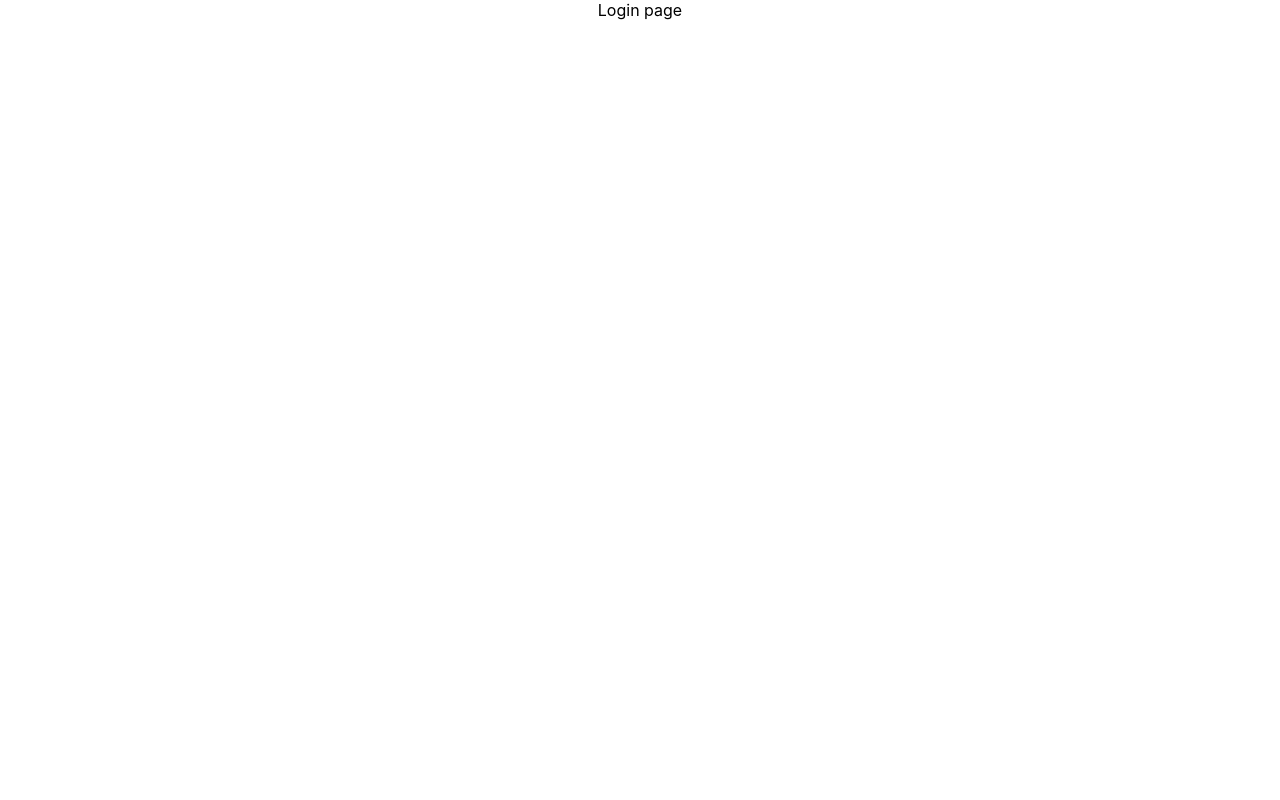
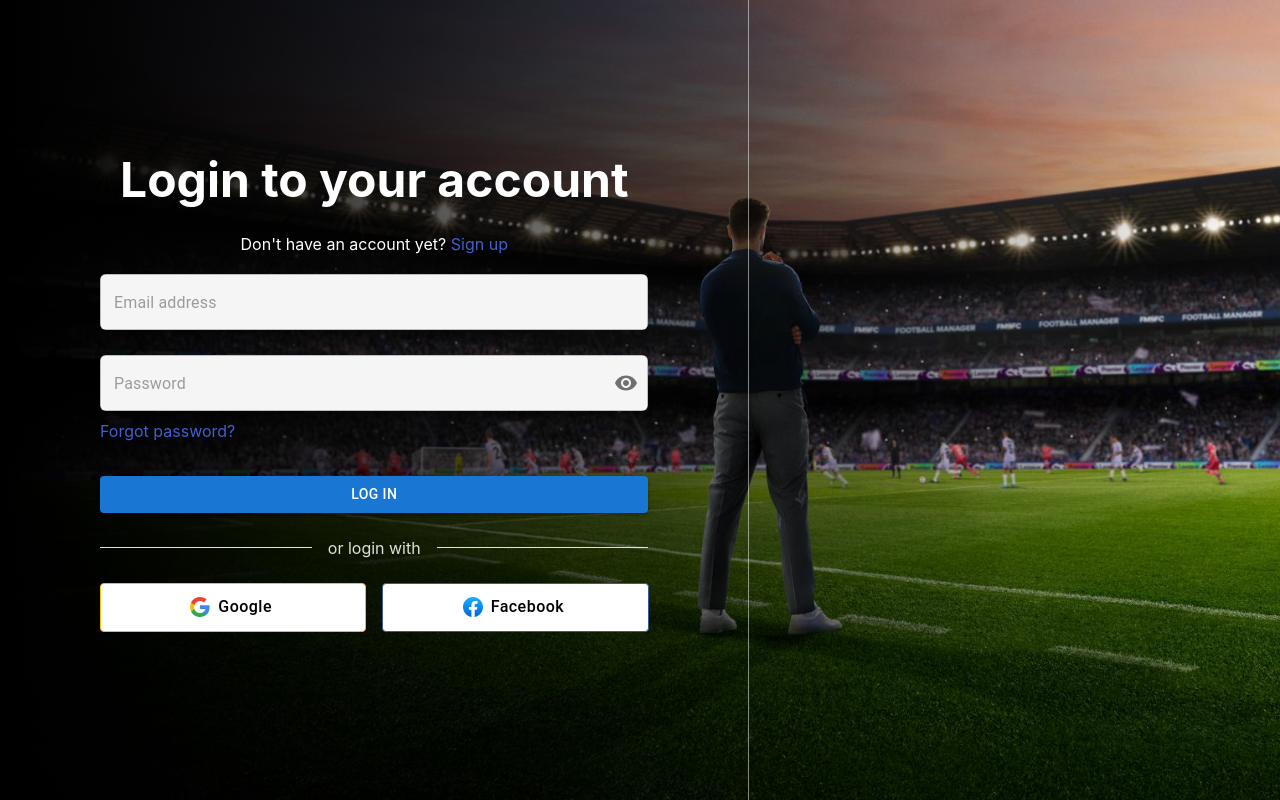
Before and after one commit to SoccerVision/soccer-vision-client, a React (Create React App) app: page /login in a window 1280 px wide. Built offline with nearby package versions, Linux system fonts and the light colour scheme.

Commit message:
Add Login page Add mui library

```diff
--- a/package.json
+++ b/package.json
@@ -9,6 +9,11 @@
     "eject": "react-scripts eject"
   },
   "dependencies": {
+    "@emotion/react": "^11.13.5",
+    "@emotion/styled": "^11.13.5",
+    "@mui/icons-material": "^6.1.8",
+    "@mui/material": "^6.1.8",
+    "@mui/styled-engine-sc": "^6.1.8",
     "@tanstack/react-query": "^5.61.0",
     "@testing-library/jest-dom": "^5.14.1",
     "@testing-library/react": "^13.0.0",
@@ -23,6 +28,7 @@
     "react-hook-form": "^7.53.2",
     "react-router-dom": "^6.28.0",
     "react-scripts": "5.0.1",
+    "styled-components": "^6.1.13",
     "typescript": "^4.4.2",
     "web-vitals": "^2.1.0"
   },
--- a/src/App.css
+++ b/src/App.css
@@ -2,3 +2,7 @@
   text-align: center;
   min-height: 100vh;
 }
+
+.MuiHelperText-root {
+  background-color: transparent;
+}
--- a/src/App.tsx
+++ b/src/App.tsx
@@ -2,9 +2,9 @@ import React from "react";
 import { Route, Routes } from "react-router-dom";
 import "./App.css";
 import { UserProvider } from "./context/UserContext";
-import Home from "./pages/Home/Home";
+import { Home } from "./pages/Home/Home";
 import { Landing } from "./pages/Landing/Landing";
-import Login from "./pages/Login/Login";
+import { Login } from "./pages/Login/Login";
 
 function App() {
   return (
--- /dev/null
+++ b/src/components/core/Icon/CustomIcons.tsx
@@ -0,0 +1,68 @@
+import { SvgIcon } from "@mui/material";
+
+export function FacebookIcon() {
+  return (
+    <SvgIcon>
+      <svg
+        width="16"
+        height="16"
+        viewBox="0 0 16 16"
+        fill="none"
+        xmlns="http://www.w3.org/2000/svg"
+      >
+        <path
+          d="M6.68 15.92C2.88 15.24 0 11.96 0 8C0 3.6 3.6 0 8 0C12.4 0 16 3.6 16 8C16 11.96 13.12 15.24 9.32 15.92L8.88 15.56H7.12L6.68 15.92Z"
+          fill="url(#paint0_linear_795_116)"
+        />
+        <path
+          d="M11.12 10.2391L11.48 7.99914H9.36V6.43914C9.36 5.79914 9.6 5.31914 10.56 5.31914H11.6V3.27914C11.04 3.19914 10.4 3.11914 9.84 3.11914C8 3.11914 6.72 4.23914 6.72 6.23914V7.99914H4.72V10.2391H6.72V15.8791C7.16 15.9591 7.6 15.9991 8.04 15.9991C8.48 15.9991 8.92 15.9591 9.36 15.8791V10.2391H11.12Z"
+          fill="white"
+        />
+        <defs>
+          <linearGradient
+            id="paint0_linear_795_116"
+            x1="8"
+            y1="0"
+            x2="8"
+            y2="15.9991"
+            gradientUnits="userSpaceOnUse"
+          >
+            <stop stopColor="#1AAFFF" />
+            <stop offset="1" stopColor="#0163E0" />
+          </linearGradient>
+        </defs>
+      </svg>
+    </SvgIcon>
+  );
+}
+
+export function GoogleIcon() {
+  return (
+    <SvgIcon>
+      <svg
+        width="16"
+        height="16"
+        viewBox="0 0 16 16"
+        fill="none"
+        xmlns="http://www.w3.org/2000/svg"
+      >
+        <path
+          d="M15.68 8.18182C15.68 7.61455 15.6291 7.06909 15.5345 6.54545H8V9.64364H12.3055C12.1164 10.64 11.5491 11.4836 10.6982 12.0509V14.0655H13.2945C14.8073 12.6691 15.68 10.6182 15.68 8.18182Z"
+          fill="#4285F4"
+        />
+        <path
+          d="M8 16C10.16 16 11.9709 15.2873 13.2945 14.0655L10.6982 12.0509C9.98545 12.5309 9.07636 12.8218 8 12.8218C5.92 12.8218 4.15273 11.4182 3.52 9.52727H0.858182V11.5927C2.17455 14.2036 4.87273 16 8 16Z"
+          fill="#34A853"
+        />
+        <path
+          d="M3.52 9.52C3.36 9.04 3.26545 8.53091 3.26545 8C3.26545 7.46909 3.36 6.96 3.52 6.48V4.41455H0.858182C0.312727 5.49091 0 6.70545 0 8C0 9.29455 0.312727 10.5091 0.858182 11.5855L2.93091 9.97091L3.52 9.52Z"
+          fill="#FBBC05"
+        />
+        <path
+          d="M8 3.18545C9.17818 3.18545 10.2255 3.59273 11.0618 4.37818L13.3527 2.08727C11.9636 0.792727 10.16 0 8 0C4.87273 0 2.17455 1.79636 0.858182 4.41455L3.52 6.48C4.15273 4.58909 5.92 3.18545 8 3.18545Z"
+          fill="#EA4335"
+        />
+      </svg>
+    </SvgIcon>
+  );
+}
--- a/src/pages/Home/Home.tsx
+++ b/src/pages/Home/Home.tsx
@@ -3,5 +3,3 @@ import React from "react";
 export const Home = () => {
   return <section>Home page</section>;
 };
-
-export default Home;
--- a/src/pages/Login/Login.css
+++ b/src/pages/Login/Login.css
@@ -0,0 +1,75 @@
+.container {
+  display: flex;
+  height: 100vh;
+  background-image: linear-gradient(
+      to right,
+      rgba(0, 0, 0, 1),
+      rgba(0, 0, 0, 0)
+    ),
+    url("../../images/login-background.jpg");
+  background-position: center;
+  background-repeat: no-repeat;
+  background-size: cover;
+}
+
+.login-form {
+  display: flex;
+  flex-direction: column;
+  gap: 25px;
+  color: #fff;
+  border-right: 1px solid rgba(255, 255, 255, 0.5);
+  padding: 100px;
+}
+
+.title {
+  font-size: 3rem;
+  margin: 50px 20px 0;
+}
+
+.signup-link {
+  margin: 0 0 -5px;
+}
+
+.login-form-input {
+  background-color: whitesmoke;
+  border-radius: 6px;
+}
+
+.error-message {
+  align-self: flex-start;
+  margin: -20px 5px -5px;
+  color: red;
+}
+
+.link {
+  color: #435fce;
+  text-decoration: none;
+  align-self: flex-start;
+  margin: -15px 0 10px;
+}
+
+.link:hover {
+  text-decoration: underline;
+}
+
+.separator {
+  display: flex;
+  align-items: center;
+  margin: 0;
+  color: #e0e0e0;
+}
+
+.line {
+  flex: 1;
+  height: 1px;
+  background-color: #e0e0e0;
+}
+
+.or-text {
+  margin: 0 1rem;
+}
+
+.social-login {
+  display: flex;
+  gap: 1rem;
+}
--- a/src/pages/Login/Login.tsx
+++ b/src/pages/Login/Login.tsx
@@ -1,7 +1,187 @@
+import Visibility from "@mui/icons-material/Visibility";
+import VisibilityOff from "@mui/icons-material/VisibilityOff";
+import {
+  Button,
+  FormControl,
+  IconButton,
+  InputAdornment,
+  TextField,
+} from "@mui/material";
 import React from "react";
+import {
+  FacebookIcon,
+  GoogleIcon,
+} from "../../components/core/Icon/CustomIcons";
+import "./Login.css";
 
 export const Login = () => {
-  return <section>Login page</section>;
+  const [emailError, setEmailError] = React.useState(false);
+  const [emailErrorMessage, setEmailErrorMessage] = React.useState("");
+  const [passwordError, setPasswordError] = React.useState(false);
+  const [passwordErrorMessage, setPasswordErrorMessage] = React.useState("");
+  const [showPassword, setShowPassword] = React.useState(false);
+
+  const handleClickShowPassword = () => setShowPassword((show) => !show);
+
+  const handleSubmit = (event: React.FormEvent<HTMLFormElement>) => {
+    event.preventDefault();
+
+    if (emailError || passwordError) {
+      return;
+    }
+
+    const data = new FormData(event.currentTarget);
+    console.log({
+      email: data.get("email"),
+      password: data.get("password"),
+    });
+  };
+
+  const validateInputs = () => {
+    const email = document.getElementById("email") as HTMLInputElement;
+    const password = document.getElementById("password") as HTMLInputElement;
+
+    let isValid = true;
+
+    if (!email.value || !/\S+@\S+\.\S+/.test(email.value)) {
+      setEmailError(true);
+      setEmailErrorMessage("Please enter a valid email address.");
+      isValid = false;
+    } else {
+      setEmailError(false);
+      setEmailErrorMessage("");
+    }
+
+    if (!password.value || password.value.length < 6) {
+      setPasswordError(true);
+      setPasswordErrorMessage("Password must be at least 6 characters long.");
+      isValid = false;
+    } else {
+      setPasswordError(false);
+      setPasswordErrorMessage("");
+    }
+
+    return isValid;
+  };
+
+  return (
+    <section className="container">
+      <form onSubmit={handleSubmit} className="login-form">
+        <h1 className="title">Login to your account</h1>
+        <p className="signup-link">
+          Don't have an account yet?{" "}
+          <a href="/signup" className="link">
+            Sign up
+          </a>
+        </p>
+        <FormControl>
+          <TextField
+            id="email"
+            name="email"
+            type="email"
+            placeholder="Email address"
+            className="login-form-input"
+            error={emailError}
+            autoComplete="email"
+            fullWidth
+            variant="outlined"
+            color={emailError ? "error" : "primary"}
+          />
+        </FormControl>
+        {emailErrorMessage && (
+          <p className="error-message">{emailErrorMessage}</p>
+        )}
+        <FormControl>
+          <TextField
+            id="password"
+            name="password"
+            className="login-form-input"
+            type={showPassword ? "text" : "password"}
+            placeholder="Password"
+            error={passwordError}
+            autoComplete="current-password"
+            fullWidth
+            variant="outlined"
+            color={passwordError ? "error" : "primary"}
+            slotProps={{
+              input: {
+                endAdornment: (
+                  <InputAdornment position="end">
+                    <IconButton
+                      aria-label={
+                        showPassword
+                          ? "hide the password"
+                          : "display the password"
+                      }
+                      onClick={handleClickShowPassword}
+                      edge="end"
+                    >
+                      {showPassword ? <VisibilityOff /> : <Visibility />}
+                    </IconButton>
+                  </InputAdornment>
+                ),
+              },
+            }}
+          />
+        </FormControl>
+        {passwordErrorMessage && (
+          <p className="error-message">{passwordErrorMessage}</p>
+        )}
+        <a href="/forgot-password" className="link">
+          Forgot password?
+        </a>
+        <Button
+          type="submit"
+          fullWidth
+          variant="contained"
+          onClick={validateInputs}
+        >
+          Log in
+        </Button>
+        <div className="separator">
+          <span className="line"></span>
+          <span className="or-text">or login with</span>
+          <span className="line"></span>
+        </div>
+        <div className="social-login">
+          <Button
+            sx={{
+              textTransform: "none",
+              flex: 1,
+              padding: "0.60rem",
+              fontSize: "1rem",
+              backgroundColor: "#fff",
+              color: "#000000",
+              border: "1px solid #FBBC05",
+              borderRadius: "4px",
+              boxSizing: "border-box",
+            }}
+            fullWidth
+            onClick={() => alert("Sign in with Google")}
+            startIcon={<GoogleIcon />}
+          >
+            Google
+          </Button>
+          <Button
+            sx={{
+              textTransform: "none",
+              flex: 1,
+              padding: "0.60rem",
+              fontSize: "1rem",
+              backgroundColor: "#fff",
+              color: "#000000",
+              border: "1px solid #3b5998",
+              borderRadius: "4px",
+              boxSizing: "border-box",
+            }}
+            fullWidth
+            onClick={() => alert("Sign in with Facebook")}
+            startIcon={<FacebookIcon />}
+          >
+            Facebook
+          </Button>
+        </div>
+      </form>
+    </section>
+  );
 };
-
-export default Login;
```
Also changed, not shown: src/images/login-background.jpg (added), 1 other file (tests, documents, lock files or other folders).
